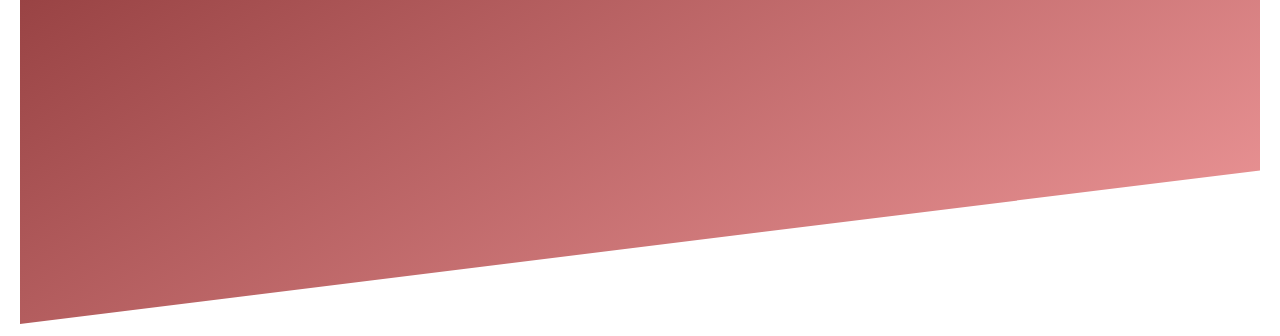
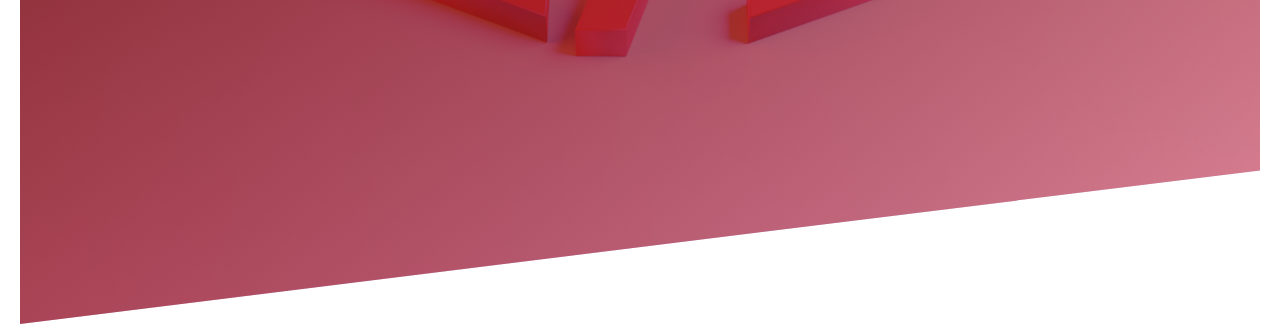
Before and after one commit to NthatengMoetapele/WebDevs, a website: page index.html in a window 1280 px wide. Shown: the part 464-800 px from the top of the page. Drawn offline with Linux system fonts and the light colour scheme; the site is published under a folder, as on GitHub Pages, so addresses that start at the root find nothing; a web font is replaced by a local one.

Commit message:
Update main.css

```diff
--- a/css/main.css
+++ b/css/main.css
@@ -459,8 +459,8 @@ h1 {
 }
 
 .header {
-  background-image: -webkit-gradient(linear, left top, right bottom, from(rgba(102, 7, 8, 0.9)), to(rgba(229, 56, 59, 0.5))), url("/img/background-img.jpg");
-  background-image: linear-gradient(to right bottom, rgba(102, 7, 8, 0.9), rgba(229, 56, 59, 0.5)), url("/img/background-img.jpg");
+  background-image: -webkit-gradient(linear, left top, right bottom, from(rgba(102, 7, 8, 0.9)), to(rgba(229, 56, 59, 0.5))), url("../img/background-img.jpg");
+  background-image: linear-gradient(to right bottom, rgba(102, 7, 8, 0.9), rgba(229, 56, 59, 0.5)), url("../img/background-img.jpg");
   background-size: cover;
   background-repeat: no-repeat;
   background-position: center center;
```
